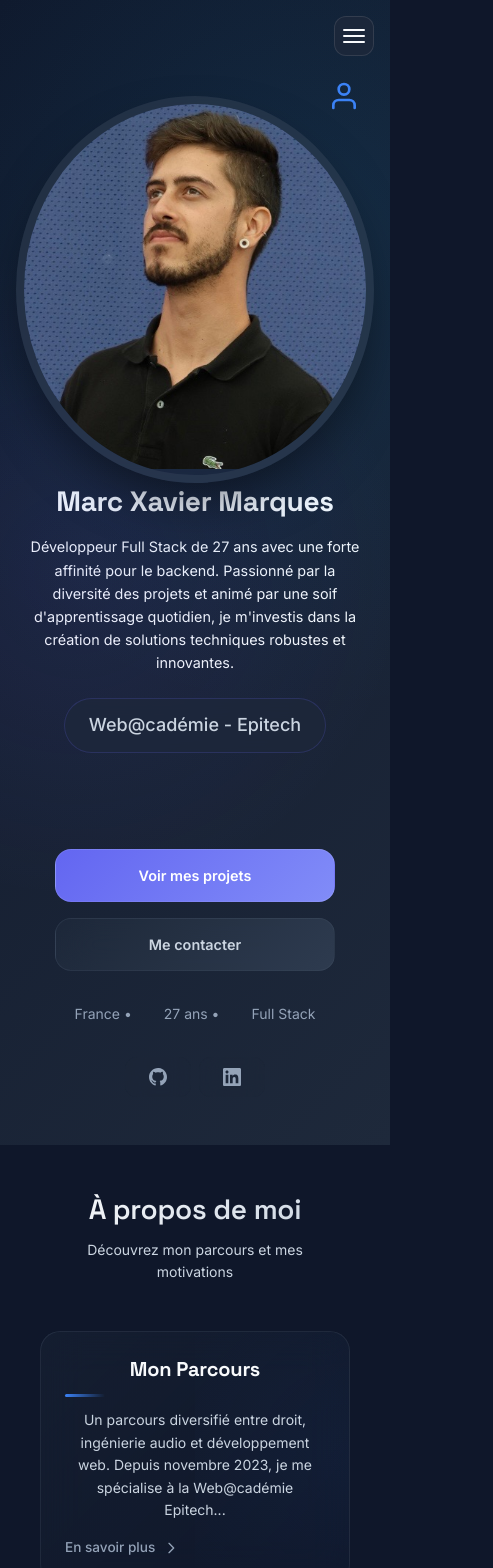
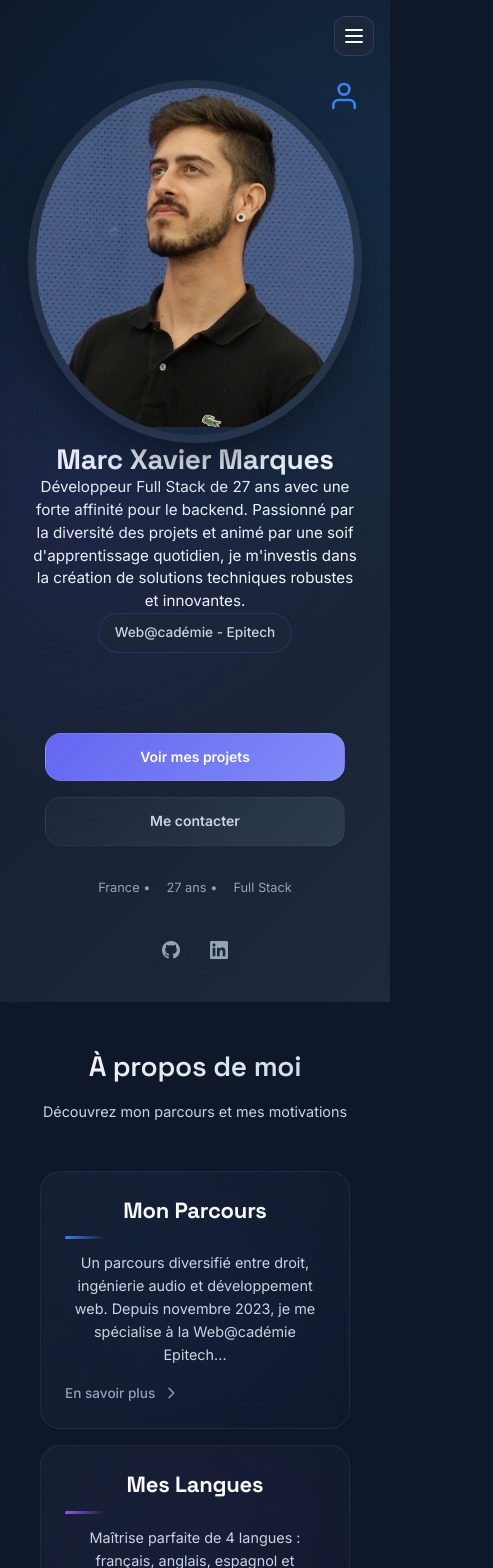
Before and after one commit to MarquesMarco1/Portfolio-titre, a Next.js app in the folder portfolio-marco/: page / in a window 390 px wide. Shown: the top 1568 px of the page, 493 px wide, since content can reach past the window. Built offline with nearby package versions, Linux system fonts and the light colour scheme; no server answers.

Commit message:
fix: Improve mobile responsive to keep all elements visible

```diff
--- a/portfolio-marco/app/globals.css
+++ b/portfolio-marco/app/globals.css
@@ -1655,143 +1655,118 @@ Galerie Circulaire 3D - Projects
 ==================================== */
 
 /* ====================================
-   TABLETTE (481px - 1024px)
+   TABLETTE (769px - 1024px)
 ==================================== */
-@media (min-width: 481px) and (max-width: 1024px) {
-  /* Section Presentation */
-  #presentation {
-    min-height: 80vh;
-    padding: 4rem 2rem;
-  }
-
-  #presentation > div {
-    max-width: 90%;
-    flex-direction: column;
-    gap: 3rem;
-  }
-
-  #presentation .profile-image-container {
+@media (min-width: 769px) and (max-width: 1024px) {
+  /* Hero/Presentation */
+  .hero > div:first-child > div:first-child {
+    flex-direction: column !important;
+    gap: 2rem !important;
+  }
+
+  .hero > div:first-child > div:first-child > div:first-child > div[data-image] {
     width: 280px !important;
     height: 280px !important;
   }
 
-  #presentation h1 {
-    font-size: 2.5rem !important;
-    line-height: 1.2 !important;
-  }
-
-  #presentation p {
-    font-size: 1rem !important;
-    max-width: 100% !important;
-  }
-
-  /* Sections générales */
+  /* Sections */
   section {
     padding: 4rem 2rem !important;
   }
 
-  .section-title {
-    font-size: 2rem !important;
-  }
-
-  .section-subtitle {
-    font-size: 1rem !important;
-  }
-
-  /* Grids */
+  /* Grilles */
   .grid-3 {
     grid-template-columns: repeat(2, 1fr) !important;
-    gap: 2rem !important;
-  }
-
-  .grid-2 {
-    grid-template-columns: 1fr !important;
-    gap: 2rem !important;
-  }
-
-  /* Cards */
-  .glass {
-    padding: 2rem !important;
-  }
-
-  /* Contact */
-  #contact .grid {
-    grid-template-columns: 1fr !important;
   }
 }
 
 /* ====================================
-   MOBILE (max-width: 480px)
+   MOBILE (max-width: 768px)
 ==================================== */
-@media (max-width: 480px) {
-  /* Body and main container */
-  body {
-    font-size: 14px;
-  }
-
-  /* Section Presentation - FIX PRINCIPAL */
-  #presentation {
+@media (max-width: 768px) {
+  /* Hero Section - Garde TOUS les éléments */
+  .hero {
+    padding: 6rem 1rem 3rem 1rem !important;
     min-height: 100vh !important;
-    height: auto !important;
-    padding: 6rem 1rem 3rem 1rem !important;
-    display: flex !important;
-    align-items: center !important;
-    justify-content: center !important;
-  }
-
-  #presentation > div {
-    max-width: 100% !important;
-    width: 100% !important;
+  }
+
+  /* Container principal */
+  .hero > div:first-child {
+    padding: 0 1rem !important;
+  }
+
+  /* Section haute : Image + Nom/Description */
+  .hero > div:first-child > div:first-child {
     flex-direction: column !important;
     gap: 2rem !important;
     align-items: center !important;
     text-align: center !important;
+  }
+
+  /* Image de profil */
+  .hero > div:first-child > div:first-child > div:first-child > div[data-image] {
+    width: 250px !important;
+    height: 250px !important;
+    border-width: 6px !important;
+  }
+
+  /* Container du nom et description */
+  .hero > div:first-child > div:first-child > div:nth-child(2) {
+    align-items: center !important;
+    text-align: center !important;
+  }
+
+  /* Titre h1 */
+  .hero h1 {
+    font-size: 2rem !important;
+    line-height: 1.2 !important;
+  }
+
+  /* Description (paragraphe) */
+  .hero p {
+    font-size: 1rem !important;
+    max-width: 100% !important;
     padding: 0 !important;
   }
 
-  /* Image de profil */
-  #presentation .profile-image-container {
-    width: 200px !important;
-    height: 200px !important;
-    margin: 0 auto !important;
-  }
-
-  /* Texte Presentation */
-  #presentation h1 {
-    font-size: 1.75rem !important;
-    line-height: 1.3 !important;
-    margin-bottom: 1rem !important;
-  }
-
-  #presentation .hero-badge {
-    font-size: 0.75rem !important;
-    padding: 0.4rem 0.8rem !important;
-    margin-bottom: 1.5rem !important;
-  }
-
-  #presentation p {
+  /* Badge Web@cadémie */
+  .hero > div:first-child > div:first-child > div:nth-child(2) > div {
     font-size: 0.9rem !important;
-    line-height: 1.6 !important;
-    max-width: 100% !important;
-    margin-bottom: 1.5rem !important;
-    padding: 0 0.5rem !important;
-  }
-
-  /* Boutons CTA */
-  #presentation .hero-cta {
+    padding: 0.6rem 1.2rem !important;
+  }
+
+  /* Section basse: Boutons + Infos + Liens */
+  .hero > div:first-child > div:nth-child(2) {
+    margin-top: 2rem !important;
+    width: 100% !important;
+  }
+
+  /* Boutons */
+  .hero .btn-elegant {
+    width: 100% !important;
+    max-width: 300px !important;
+    font-size: 0.9rem !important;
+    padding: 0.875rem 1.5rem !important;
+  }
+
+  /* Container des boutons */
+  .hero > div:first-child > div:nth-child(2) > div:first-child {
     flex-direction: column !important;
-    gap: 1rem !important;
     width: 100% !important;
-    padding: 0 1rem !important;
-  }
-
-  #presentation .btn-elegant,
-  #presentation .social-link {
-    width: 100% !important;
-    max-width: 280px !important;
-    padding: 0.875rem 1.5rem !important;
-    font-size: 0.9rem !important;
+    align-items: center !important;
+  }
+
+  /* Infos personnelles (France • 27 ans • Full Stack) */
+  .hero > div:first-child > div:nth-child(2) > div:nth-child(2) {
+    font-size: 0.85rem !important;
+    flex-wrap: wrap !important;
     justify-content: center !important;
+  }
+
+  /* Liens sociaux */
+  .hero .social-link {
+    width: 45px !important;
+    height: 45px !important;
   }
 
   /* Sections générales */
@@ -1800,207 +1775,110 @@ Galerie Circulaire 3D - Projects
   }
 
   .section-title {
-    font-size: 1.75rem !important;
-    margin-bottom: 0.75rem !important;
+    font-size: 2rem !important;
   }
 
   .section-subtitle {
-    font-size: 0.9rem !important;
-    margin-bottom: 2rem !important;
-    padding: 0 0.5rem !important;
-  }
-
-  /* About Section */
-  #about .grid {
-    grid-template-columns: 1fr !important;
-    gap: 1.5rem !important;
-  }
-
-  #about .glass {
-    padding: 1.5rem !important;
-  }
-
-  #about h3 {
-    font-size: 1.25rem !important;
-  }
-
-  #about p, #about li {
-    font-size: 0.875rem !important;
-  }
-
-  /* Skills Section */
-  #skills .grid {
-    grid-template-columns: repeat(2, 1fr) !important;
-    gap: 1rem !important;
-  }
-
-  #skills .glass {
-    padding: 1rem !important;
-  }
-
-  #skills img {
-    width: 40px !important;
-    height: 40px !important;
-  }
-
-  #skills h3 {
-    font-size: 0.8rem !important;
-  }
-
-  /* CV Section */
-  #cv {
-    padding: 3rem 1rem !important;
-  }
-
-  #cv .glass {
-    padding: 2rem 1.5rem !important;
-  }
-
-  #cv h3 {
-    font-size: 1.5rem !important;
-  }
-
-  #cv p {
-    font-size: 0.9rem !important;
-  }
-
-  #cv .btn-elegant {
-    width: 100% !important;
-    max-width: 280px !important;
-    font-size: 0.9rem !important;
-  }
-
-  /* Contact Section */
-  #contact {
-    padding: 3rem 1rem !important;
-  }
-
-  #contact .grid {
-    grid-template-columns: 1fr !important;
-    gap: 2rem !important;
-  }
-
-  #contact .glass {
-    padding: 1.5rem !important;
-  }
-
-  #contact h3 {
-    font-size: 1.25rem !important;
-  }
-
-  #contact p, #contact a {
-    font-size: 0.875rem !important;
-  }
-
-  #contact input,
-  #contact textarea {
-    font-size: 0.9rem !important;
-    padding: 0.75rem !important;
-  }
-
-  #contact .btn-elegant {
-    width: 100% !important;
-    font-size: 0.9rem !important;
-    padding: 0.875rem 1.5rem !important;
-  }
-
-  /* Footer */
-  footer {
-    padding: 2rem 1rem !important;
-  }
-
-  footer .grid {
-    grid-template-columns: 1fr !important;
-    gap: 1.5rem !important;
-    text-align: center !important;
-  }
-
-  footer p {
-    font-size: 0.8rem !important;
-  }
-
-  /* Grids généraux */
+    font-size: 1rem !important;
+  }
+
+  /* Grilles */
   .grid-3,
   .grid-2 {
     grid-template-columns: 1fr !important;
     gap: 1.5rem !important;
   }
 
-  /* Cards et Glass */
+  /* Cards */
   .glass {
     padding: 1.5rem !important;
-    border-radius: 1rem !important;
-  }
-
-  .card {
-    padding: 1.25rem !important;
-  }
-
-  /* Navigation Arrow */
-  .scroll-indicator {
-    bottom: 2rem !important;
-  }
-
-  .nav-arrow {
+  }
+
+  /* Contact formulaire */
+  #contact input,
+  #contact textarea,
+  #contact button {
+    width: 100% !important;
+  }
+}
+
+/* ====================================
+   MOBILE PETIT (max-width: 480px)
+==================================== */
+@media (max-width: 480px) {
+  /* Hero */
+  .hero {
+    padding: 5rem 0.75rem 2rem 0.75rem !important;
+  }
+
+  /* Image encore plus petite */
+  .hero > div:first-child > div:first-child > div:first-child > div[data-image] {
+    width: 200px !important;
+    height: 200px !important;
+    border-width: 4px !important;
+  }
+
+  /* Titre h1 */
+  .hero h1 {
+    font-size: 1.75rem !important;
+  }
+
+  /* Description */
+  .hero p {
+    font-size: 0.95rem !important;
+    line-height: 1.5 !important;
+  }
+
+  /* Badge */
+  .hero > div:first-child > div:first-child > div:nth-child(2) > div {
+    font-size: 0.85rem !important;
+    padding: 0.5rem 1rem !important;
+  }
+
+  /* Boutons */
+  .hero .btn-elegant {
+    font-size: 0.875rem !important;
+    padding: 0.75rem 1.25rem !important;
+  }
+
+  /* Infos personnelles */
+  .hero > div:first-child > div:nth-child(2) > div:nth-child(2) {
+    font-size: 0.8rem !important;
+    gap: 1rem !important;
+  }
+
+  /* Liens sociaux */
+  .hero .social-link {
     width: 40px !important;
     height: 40px !important;
   }
 
-  /* Menu hamburger */
-  .menu-toggle {
-    right: 1rem !important;
-    top: 1rem !important;
+  /* Sections */
+  .section-title {
+    font-size: 1.75rem !important;
+  }
+
+  .section-subtitle {
+    font-size: 0.9rem !important;
+  }
+
+  /* Skills grid */
+  #skills .grid {
+    grid-template-columns: repeat(2, 1fr) !important;
+    gap: 1rem !important;
+  }
+
+  #skills .glass {
+    padding: 1rem !important;
+  }
+
+  #skills img {
     width: 40px !important;
     height: 40px !important;
   }
 
-  .menu-toggle span {
-    width: 22px !important;
-  }
-
-  /* Overlay navigation */
-  .overlay-navigation nav li a {
-    font-size: 1.25rem !important;
-  }
-
-  /* Modals */
-  .modal-content {
-    width: 95% !important;
-    max-height: 90vh !important;
-    padding: 1.5rem !important;
-    margin: 1rem !important;
-  }
-
-  .modal-header h2 {
-    font-size: 1.5rem !important;
-  }
-
-  .modal-body {
-    font-size: 0.875rem !important;
-  }
-
-  /* Images */
-  img {
-    max-width: 100% !important;
-    height: auto !important;
-  }
-
-  /* Utilités */
-  .container {
-    padding: 0 1rem !important;
-  }
-
-  .max-w-7xl {
-    max-width: 100% !important;
-  }
-
-  /* Fix pour les éléments qui débordent */
-  * {
-    max-width: 100%;
-  }
-
-  html, body {
-    overflow-x: hidden !important;
+  #skills h3 {
+    font-size: 0.8rem !important;
   }
 }
 
@@ -2008,20 +1886,25 @@ Galerie Circulaire 3D - Projects
    MOBILE TRÈS PETIT (max-width: 375px)
 ==================================== */
 @media (max-width: 375px) {
-  #presentation h1 {
-    font-size: 1.5rem !important;
-  }
-
-  #presentation .profile-image-container {
+  /* Image */
+  .hero > div:first-child > div:first-child > div:first-child > div[data-image] {
     width: 180px !important;
     height: 180px !important;
   }
 
-  .section-title {
+  /* Titre */
+  .hero h1 {
     font-size: 1.5rem !important;
   }
 
-  #skills .grid {
-    grid-template-columns: repeat(2, 1fr) !important;
-  }
-}
+  /* Description */
+  .hero p {
+    font-size: 0.875rem !important;
+  }
+
+  /* Badge */
+  .hero > div:first-child > div:first-child > div:nth-child(2) > div {
+    font-size: 0.8rem !important;
+    padding: 0.5rem 0.875rem !important;
+  }
+}
```
